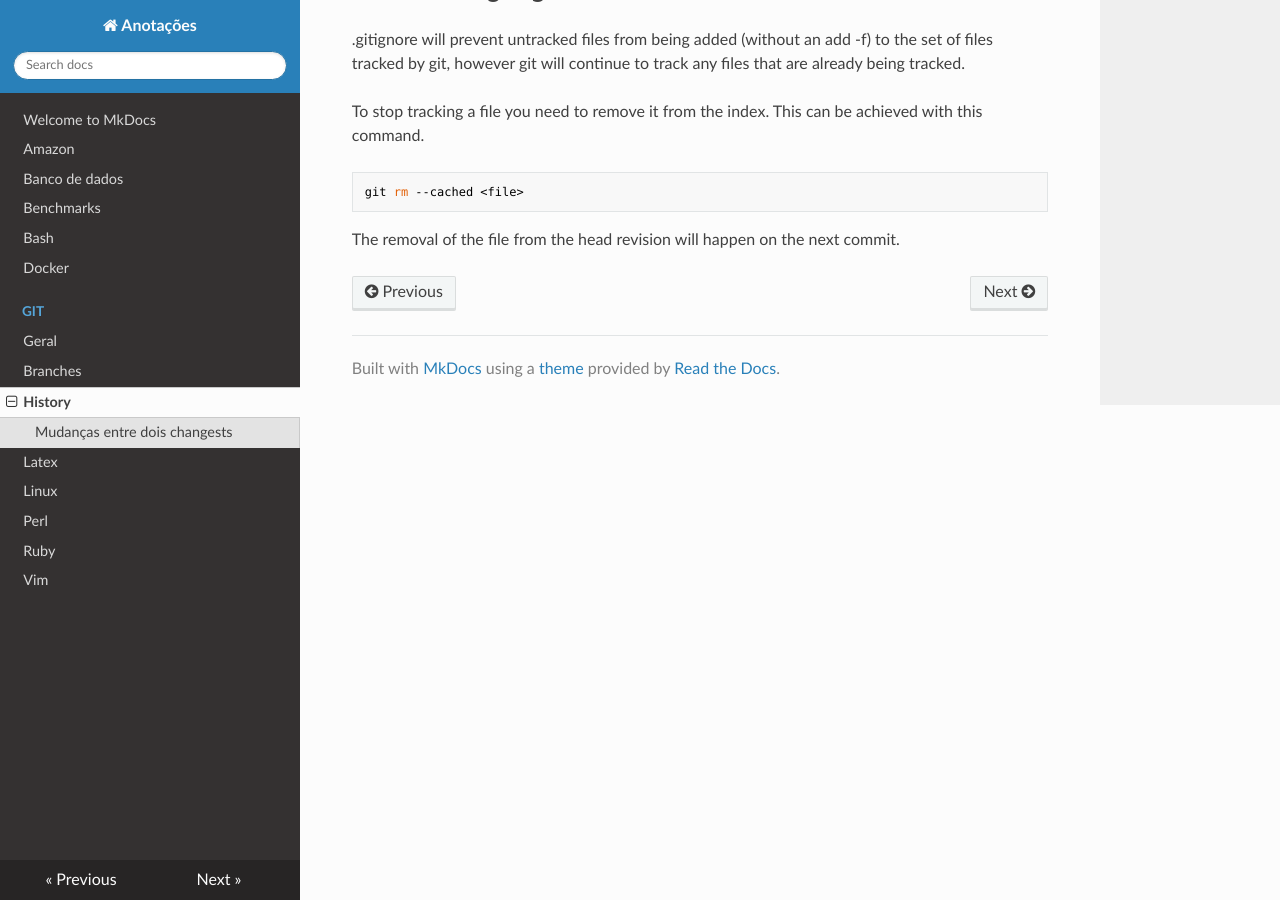
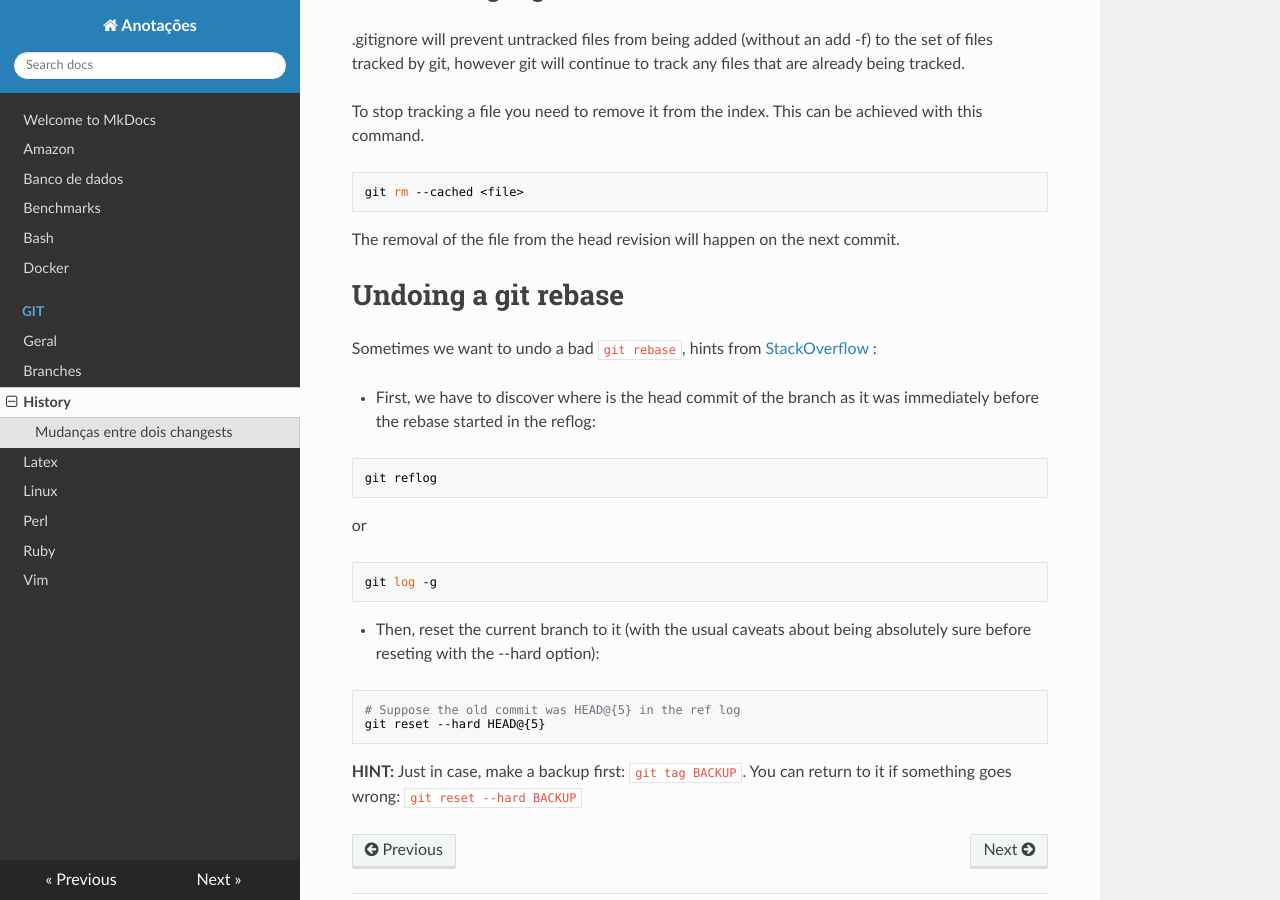
Before and after one commit to hposca/useful_notes, an MkDocs documentation site: the page built from docs/git/history.md, in a window 1280 px wide and 900 px high, scrolled down 870 px. Built offline with MkDocs 1.6.1, drawn with Linux system fonts in a browser that asks for light colours; nearby versions of some CDN libraries; old or Windows-style settings are respelled for this version of MkDocs.

Commit message:
How to undo a 'git rebase'

```diff
--- a/docs/git/history.md
+++ b/docs/git/history.md
@@ -44,3 +44,28 @@ git rm --cached <file>
 ~~~
 
 The removal of the file from the head revision will happen on the next commit.
+
+# Undoing a git rebase
+
+Sometimes we want to undo a bad `git rebase`, hints from [StackOverflow](http://stackoverflow.com/questions/134882/undoing-a-git-rebase) :
+
+* First, we have to discover where is the head commit of the branch as it was immediately before the rebase started in the reflog:
+
+~~~ Bash
+git reflog
+~~~
+
+or
+
+~~~ Bash
+git log -g
+~~~
+
+* Then, reset the current branch to it (with the usual caveats about being absolutely sure before reseting with the --hard option):
+
+~~~ Bash
+# Suppose the old commit was HEAD@{5} in the ref log
+git reset --hard HEAD@{5}
+~~~
+
+__HINT:__ Just in case, make a backup first: `git tag BACKUP`. You can return to it if something goes wrong: `git reset --hard BACKUP`
```
